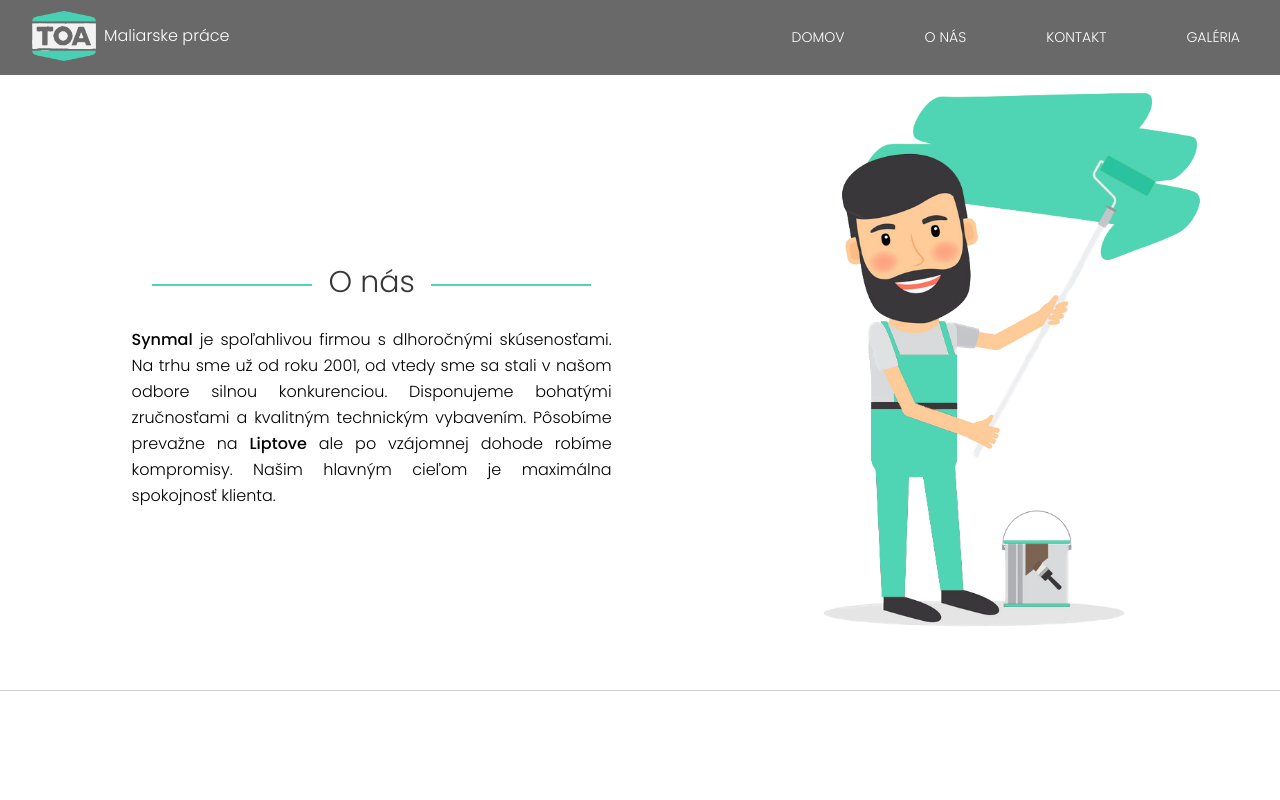
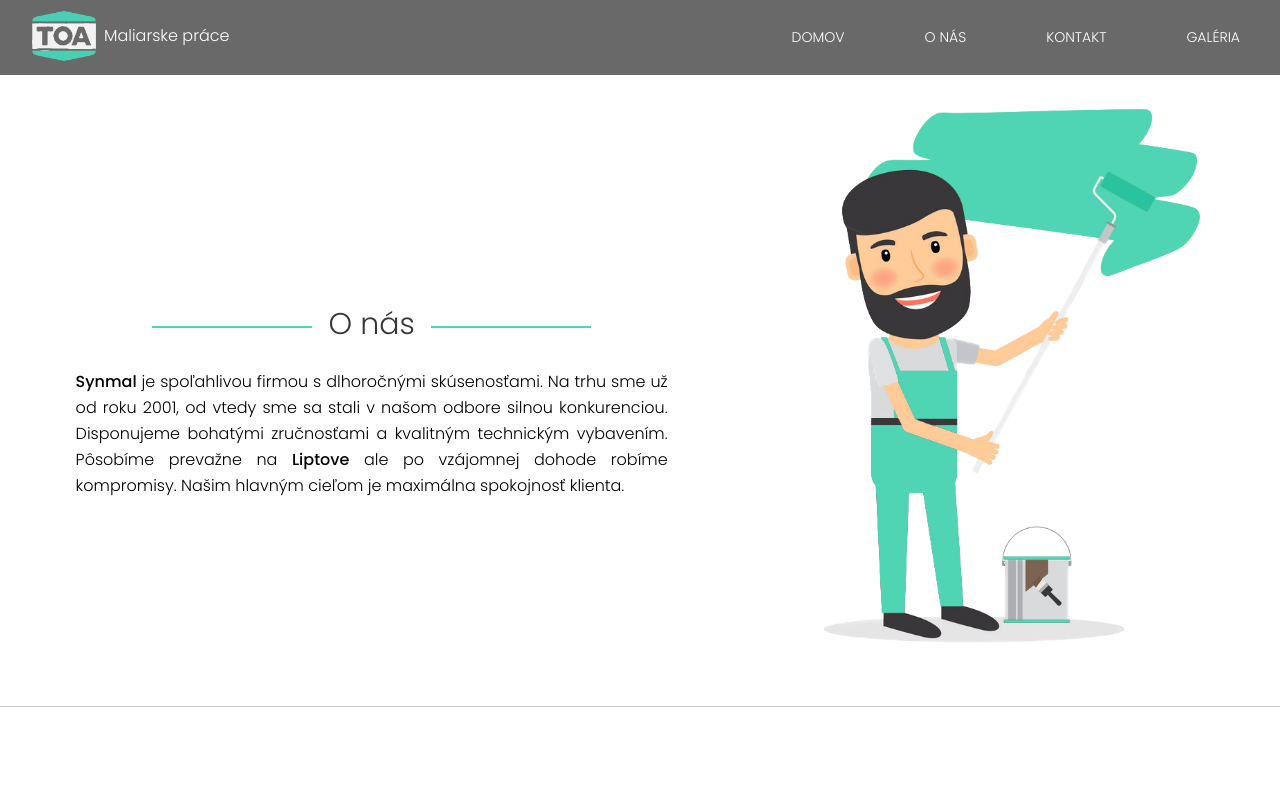
Before and after one commit to MatthewChevy/Synmal, a Vue app: page /about in a window 1280 px wide. Shown: the top 800 px of the page. Built offline with nearby package versions, Linux system fonts and the light colour scheme.

Commit message:
change padding

```diff
--- a/src/components/About/TheAboutFirstSection.vue
+++ b/src/components/About/TheAboutFirstSection.vue
@@ -157,7 +157,7 @@
 
 @media screen and (min-width: 1024px) {
     .section {
-        padding-top: 4rem;
+        padding-top: 5rem;
     }
 
     .article-box {
@@ -185,7 +185,8 @@
             margin: 0 auto;
 
             p {
-                width: 37rem;
+                max-width: 40rem;
+                text-align: justify;
             }
         }
 
```
